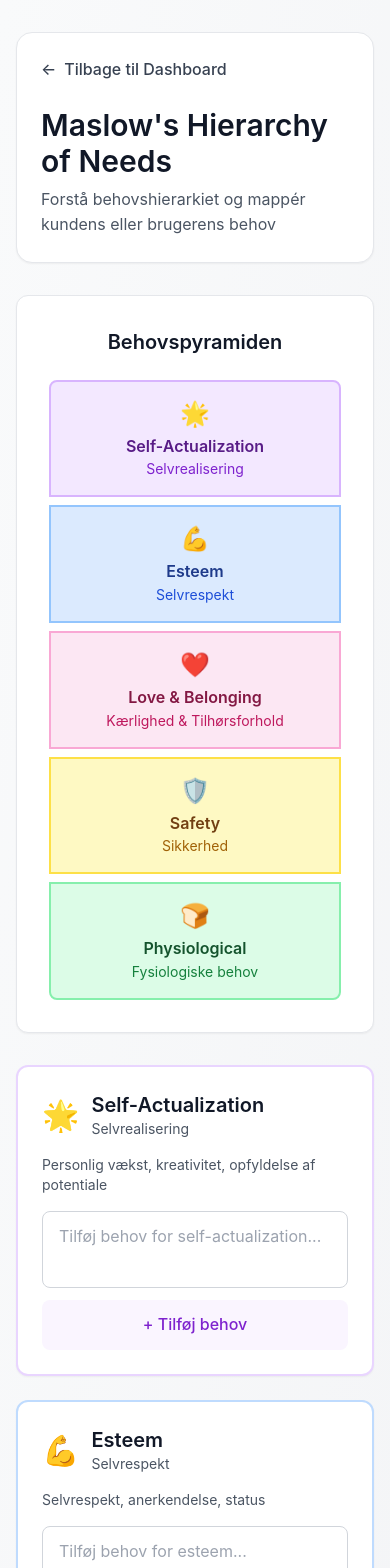
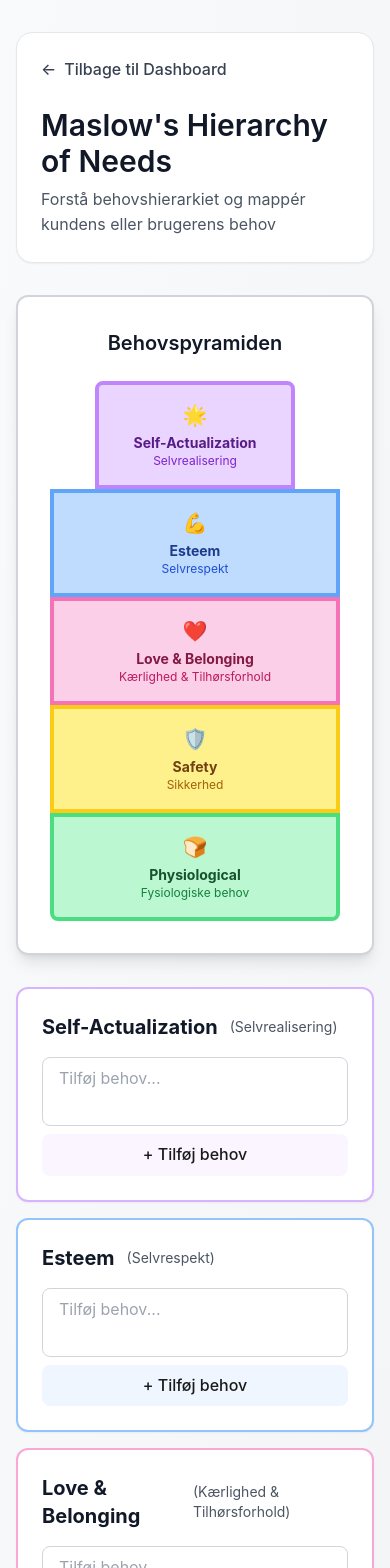
Before and after one commit to UselessCommander/ForgeLab, a Next.js app: page /tools/maslow-model in a window 390 px wide. Shown: the top 1568 px of the page. Built offline with nearby package versions, Linux system fonts and the light colour scheme.

Commit message:
Update Gantt Chart and Maslow's Model to match classic tool designs - complete redesign of all business tools

```diff
--- a/app/tools/maslow-model/page.tsx
+++ b/app/tools/maslow-model/page.tsx
@@ -39,85 +39,39 @@ export default function MaslowModel() {
       key: 'selfActualization' as const,
       title: 'Self-Actualization',
       subtitle: 'Selvrealisering',
-      icon: '🌟',
-      color: 'purple',
-      description: 'Personlig vækst, kreativitet, opfyldelse af potentiale'
+      color: 'purple'
     },
     {
       key: 'esteem' as const,
       title: 'Esteem',
       subtitle: 'Selvrespekt',
-      icon: '💪',
-      color: 'blue',
-      description: 'Selvrespekt, anerkendelse, status'
+      color: 'blue'
     },
     {
       key: 'love' as const,
       title: 'Love & Belonging',
       subtitle: 'Kærlighed & Tilhørsforhold',
-      icon: '❤️',
-      color: 'pink',
-      description: 'Venskab, familie, intimitet, tilhørsforhold'
+      color: 'pink'
     },
     {
       key: 'safety' as const,
       title: 'Safety',
       subtitle: 'Sikkerhed',
-      icon: '🛡️',
-      color: 'yellow',
-      description: 'Sikkerhed, stabilitet, beskyttelse'
+      color: 'yellow'
     },
     {
       key: 'physiological' as const,
       title: 'Physiological',
       subtitle: 'Fysiologiske behov',
-      icon: '🍞',
-      color: 'green',
-      description: 'Luft, vand, mad, søvn, varme'
+      color: 'green'
     }
   ]
-
-  const getColorClasses = (color: string) => {
-    const colors: Record<string, { border: string; bg: string; text: string; hover: string }> = {
-      purple: {
-        border: 'border-purple-200',
-        bg: 'bg-purple-50',
-        text: 'text-purple-700',
-        hover: 'hover:bg-purple-100'
-      },
-      blue: {
-        border: 'border-blue-200',
-        bg: 'bg-blue-50',
-        text: 'text-blue-700',
-        hover: 'hover:bg-blue-100'
-      },
-      pink: {
-        border: 'border-pink-200',
-        bg: 'bg-pink-50',
-        text: 'text-pink-700',
-        hover: 'hover:bg-pink-100'
-      },
-      yellow: {
-        border: 'border-yellow-200',
-        bg: 'bg-yellow-50',
-        text: 'text-yellow-700',
-        hover: 'hover:bg-yellow-100'
-      },
-      green: {
-        border: 'border-green-200',
-        bg: 'bg-green-50',
-        text: 'text-green-700',
-        hover: 'hover:bg-green-100'
-      }
-    }
-    return colors[color] || colors.blue
-  }
 
   return (
     <div className="min-h-screen px-4 py-8 md:py-12 bg-gradient-to-br from-gray-50 to-gray-100">
       <div className="max-w-7xl mx-auto">
         {/* Header */}
-        <header className="mb-8 md:mb-12">
+        <header className="mb-8">
           <div className="bg-white rounded-2xl p-6 md:p-10 shadow-sm border border-gray-200">
             <Link
               href="/dashboard"
@@ -135,83 +89,86 @@ export default function MaslowModel() {
           </div>
         </header>
 
-        {/* Pyramid Visualization */}
-        <div className="bg-white rounded-xl p-8 shadow-sm border border-gray-200 mb-8">
+        {/* Classic Pyramid Visualization */}
+        <div className="bg-white rounded-xl p-8 shadow-lg border-2 border-gray-300 mb-8">
           <h2 className="text-xl font-semibold text-gray-900 mb-6 text-center">Behovspyramiden</h2>
-          <div className="flex flex-col items-center space-y-2">
+          <div className="flex flex-col items-center space-y-0">
             {/* Self-Actualization - Top (smallest) */}
-            <div className="w-full max-w-xs">
-              <div className="bg-purple-100 border-2 border-purple-300 rounded-t-lg p-4 text-center">
-                <div className="text-2xl mb-1">🌟</div>
-                <div className="font-semibold text-purple-900">Self-Actualization</div>
-                <div className="text-sm text-purple-700">Selvrealisering</div>
+            <div className="w-full max-w-[200px]">
+              <div className="bg-purple-200 border-4 border-purple-400 rounded-t-lg p-4 text-center">
+                <div className="text-xl mb-1">🌟</div>
+                <div className="font-bold text-purple-900 text-sm">Self-Actualization</div>
+                <div className="text-xs text-purple-700">Selvrealisering</div>
               </div>
             </div>
 
             {/* Esteem */}
-            <div className="w-full max-w-md">
-              <div className="bg-blue-100 border-2 border-blue-300 p-4 text-center">
-                <div className="text-2xl mb-1">💪</div>
-                <div className="font-semibold text-blue-900">Esteem</div>
-                <div className="text-sm text-blue-700">Selvrespekt</div>
+            <div className="w-full max-w-[300px]">
+              <div className="bg-blue-200 border-4 border-blue-400 p-4 text-center">
+                <div className="text-xl mb-1">💪</div>
+                <div className="font-bold text-blue-900 text-sm">Esteem</div>
+                <div className="text-xs text-blue-700">Selvrespekt</div>
               </div>
             </div>
 
             {/* Love & Belonging */}
-            <div className="w-full max-w-lg">
-              <div className="bg-pink-100 border-2 border-pink-300 p-4 text-center">
-                <div className="text-2xl mb-1">❤️</div>
-                <div className="font-semibold text-pink-900">Love & Belonging</div>
-                <div className="text-sm text-pink-700">Kærlighed & Tilhørsforhold</div>
+            <div className="w-full max-w-[400px]">
+              <div className="bg-pink-200 border-4 border-pink-400 p-4 text-center">
+                <div className="text-xl mb-1">❤️</div>
+                <div className="font-bold text-pink-900 text-sm">Love & Belonging</div>
+                <div className="text-xs text-pink-700">Kærlighed & Tilhørsforhold</div>
               </div>
             </div>
 
             {/* Safety */}
-            <div className="w-full max-w-xl">
-              <div className="bg-yellow-100 border-2 border-yellow-300 p-4 text-center">
-                <div className="text-2xl mb-1">🛡️</div>
-                <div className="font-semibold text-yellow-900">Safety</div>
-                <div className="text-sm text-yellow-700">Sikkerhed</div>
+            <div className="w-full max-w-[500px]">
+              <div className="bg-yellow-200 border-4 border-yellow-400 p-4 text-center">
+                <div className="text-xl mb-1">🛡️</div>
+                <div className="font-bold text-yellow-900 text-sm">Safety</div>
+                <div className="text-xs text-yellow-700">Sikkerhed</div>
               </div>
             </div>
 
             {/* Physiological - Bottom (largest) */}
-            <div className="w-full max-w-2xl">
-              <div className="bg-green-100 border-2 border-green-300 rounded-b-lg p-4 text-center">
-                <div className="text-2xl mb-1">🍞</div>
-                <div className="font-semibold text-green-900">Physiological</div>
-                <div className="text-sm text-green-700">Fysiologiske behov</div>
+            <div className="w-full max-w-[600px]">
+              <div className="bg-green-200 border-4 border-green-400 rounded-b-lg p-4 text-center">
+                <div className="text-xl mb-1">🍞</div>
+                <div className="font-bold text-green-900 text-sm">Physiological</div>
+                <div className="text-xs text-green-700">Fysiologiske behov</div>
               </div>
             </div>
           </div>
         </div>
 
         {/* Needs Details */}
-        <div className="space-y-6">
+        <div className="space-y-4">
           {levels.map((level) => {
-            const colors = getColorClasses(level.color)
+            const colorClasses = {
+              purple: 'border-purple-300 bg-purple-50',
+              blue: 'border-blue-300 bg-blue-50',
+              pink: 'border-pink-300 bg-pink-50',
+              yellow: 'border-yellow-300 bg-yellow-50',
+              green: 'border-green-300 bg-green-50'
+            }
+
             return (
               <div
                 key={level.key}
-                className={`bg-white rounded-xl p-6 shadow-sm border-2 ${colors.border}`}
+                className={`bg-white rounded-xl p-6 shadow-sm border-2 ${colorClasses[level.color as keyof typeof colorClasses]}`}
               >
                 <div className="flex items-center gap-3 mb-4">
-                  <span className="text-3xl">{level.icon}</span>
-                  <div>
-                    <h2 className="text-xl font-semibold text-gray-900">{level.title}</h2>
-                    <p className="text-sm text-gray-600">{level.subtitle}</p>
-                  </div>
+                  <h2 className="text-xl font-bold text-gray-900">{level.title}</h2>
+                  <span className="text-sm text-gray-600">({level.subtitle})</span>
                 </div>
-                <p className="text-sm text-gray-600 mb-4">{level.description}</p>
-                <div className="space-y-3">
+                <div className="space-y-2">
                   {needs[level.key].map((item, index) => (
                     <div key={index} className="flex gap-2">
                       <textarea
                         value={item}
                         onChange={(e) => updateNeed(level.key, index, e.target.value)}
-                        placeholder={`Tilføj behov for ${level.title.toLowerCase()}...`}
+                        placeholder={`Tilføj behov...`}
                         rows={2}
-                        className="flex-1 px-4 py-3 rounded-lg border border-gray-300 bg-white text-gray-900 focus:outline-none focus:border-gray-900 resize-none"
+                        className="flex-1 px-4 py-2 rounded-lg border border-gray-300 bg-white text-gray-900 focus:outline-none focus:border-gray-900 resize-none"
                       />
                       {needs[level.key].length > 1 && (
                         <button
@@ -225,7 +182,7 @@ export default function MaslowModel() {
                   ))}
                   <button
                     onClick={() => addItem(level.key)}
-                    className={`w-full px-4 py-3 ${colors.bg} ${colors.text} rounded-lg ${colors.hover} transition-colors font-medium`}
+                    className={`w-full px-4 py-2 ${colorClasses[level.color as keyof typeof colorClasses]} rounded-lg hover:opacity-80 transition-opacity font-medium`}
                   >
                     + Tilføj behov
                   </button>
```
Also changed, not shown: app/tools/gantt-chart/page.tsx (+47 -47 lines).
